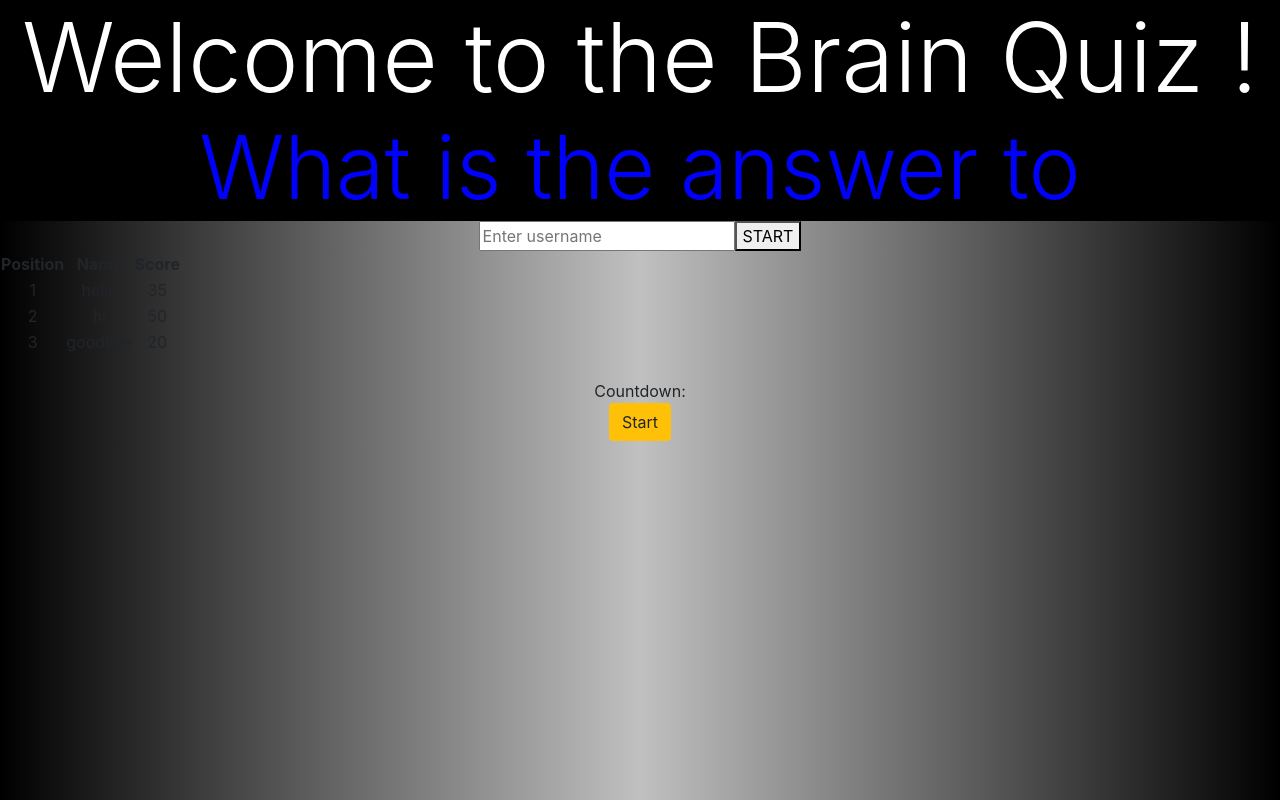
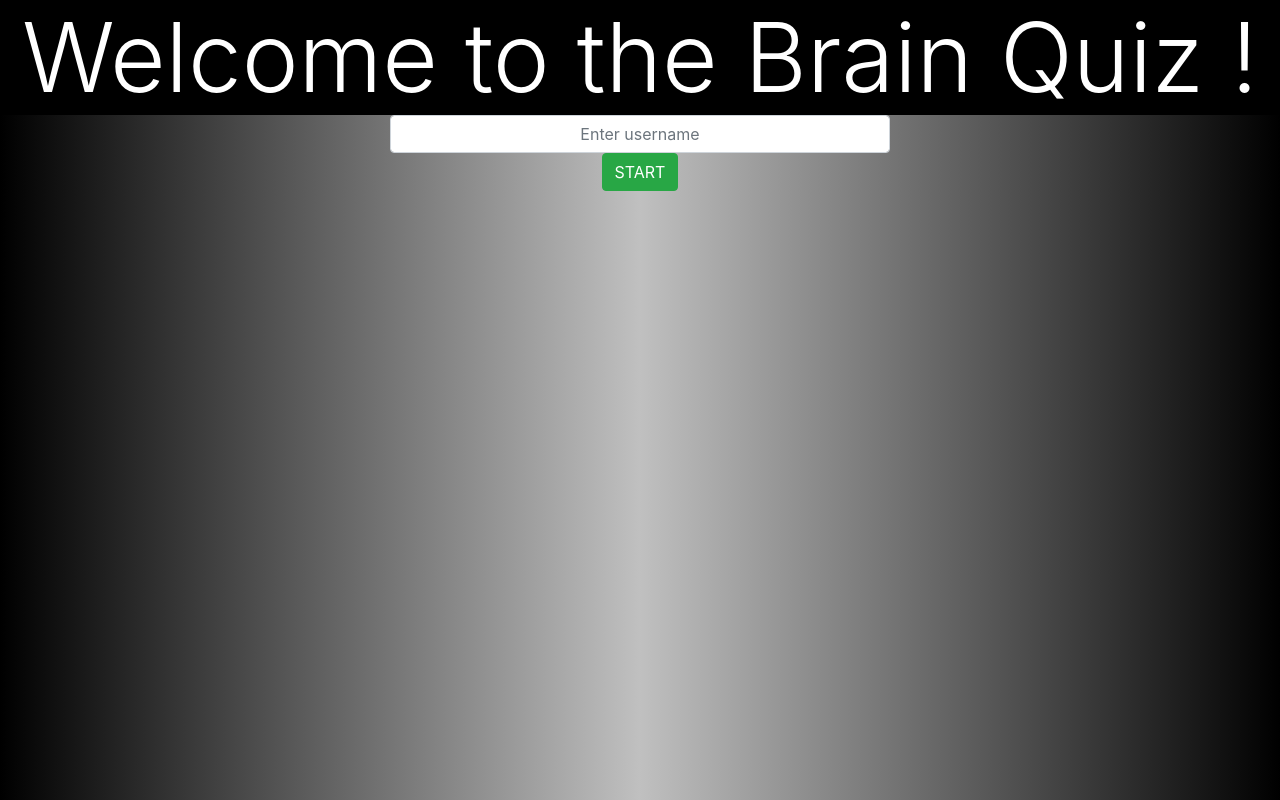
Before and after one commit to medbhcampbell/stagingHackathonMarch, a React (Create React App) app in the folder brainquiz/: page / in a window 1280 px wide. Built offline with nearby package versions, Linux system fonts and the light colour scheme.

Commit message:
doesnt post new user, has dummy data for leaderboard

```diff
--- a/brainquiz/src/Addition.tsx
+++ b/brainquiz/src/Addition.tsx
@@ -1,6 +1,8 @@
 import React, { useEffect, useState } from 'react';
 import { AdditionQuestion, checkAnswer, getAdditionQuestion } from './Addition.service';
 import LeaderBoard from './LeaderBoard';
+import { postNewUser } from './LeaderBoard.service';
+import Timer from './timer';
 
 /**
  * Display a heading - y
@@ -59,25 +61,32 @@ export default function Addition() {
             setSubmitted(false);
             setCorrect(false);
         }
-    }, [submitted, correct]);
+
+        // if (ended) {
+        //     postNewUser(username, score);
+        // }
+    }, [submitted, correct, ended]);
 
     return (
         <div className="">
             <h1 className="display-1 dark-bg color-white spacing-around">Welcome to the Brain Quiz{` ${username}`}!</h1>
 
-            <h1 className="display-2 dark-bg color-blue spacing-around">What is the answer to </h1>
+            {running && !ended && <h1 className="display-2 dark-bg color-blue spacing-around">What is the answer to </h1>}
 
             {!running &&
                 <>
                     <input
                         type='text'
                         placeholder='Enter username'
+                        className="form-control margin-50"
                         onChange={(e) => setUsername(e.target.value)}></input>
-                    <button onClick={/*this should start the timer too*/ () => setRunning(true)}>START</button>
+                    <button
+                        className="btn btn-success"
+                        onClick={() => setRunning(true)}>START</button>
                 </>
             }
 
-            {running && question.number1 > 0 &&
+            {running && question.number1 > 0 && !ended &&
                 <>
                     <h2 className="display-3 dark-bg color-gold">{`${question.number1} + ${question.number2}`}</h2>
                     <br></br>
@@ -99,11 +108,17 @@ export default function Addition() {
                     <button className="btn btn-danger " onClick={handleAnswerSubmit}>Submit answer</button>
                     <br></br>
                     { submitted && !correct && <p className="display-3 dark-bg-grad color-gold">Incorrect!</p>}
+                    <Timer myTime={10} endTimer={setEnded}></Timer>
                 </>
             }
 
-            {!running && /*ended &&*/
-                <LeaderBoard></LeaderBoard>}
+            {ended &&
+                <>
+                    <br></br>
+                    <p className="display-4">Your score: {score}</p>
+                    <br/>
+                    <LeaderBoard></LeaderBoard>
+                </>}
 
             <br></br>
         </div>
--- a/brainquiz/src/App.tsx
+++ b/brainquiz/src/App.tsx
@@ -28,7 +28,6 @@ function App() {
       <Addition></Addition>
     </div>
     </body>
-    <Timer></Timer>
     </div>
   );
 }
--- a/brainquiz/src/LeaderBoard.service.ts
+++ b/brainquiz/src/LeaderBoard.service.ts
@@ -10,10 +10,16 @@ export function postNewUser(username: string, score: number) {
     }
 }
 
-export function getLeaders(): any {
-    try {
-        axios.get(url);
-    } catch (err) {
-        console.error(err);
-    }
+export async function getLeaders(): Promise<any> {
+    // try {
+    //     return await axios.get(url);
+    // } catch (err) {
+    //     console.error(err);
+    //return null;
+    // }
+    let arr = [{'username': 'hi', 'score': 50},
+            {'username': 'hello', 'score': 35},
+            {'username': 'goodbye', 'score':20}
+        ];
+    return await arr;
 }
--- a/brainquiz/src/LeaderBoard.tsx
+++ b/brainquiz/src/LeaderBoard.tsx
@@ -1,30 +1,45 @@
-import React, { useEffect } from 'react';
+import React, { useEffect, useState } from 'react';
 import { getLeaders } from './LeaderBoard.service';
 
 export default function LeaderBoard() {
 
+    let [leaders, setLeaders] = useState([]);
     //dummy data
-    let leaders = [
-        {'username': 'hello', 'score': 35},
-        {'username': 'hi', 'score': 50},
-        {'username': 'goodbye', 'score':20}
-    ];
+    //let leaders: any = [];
+    // [
+    //     {'username': 'hi', 'score': 50},
+    //     {'username': 'hello', 'score': 35},
+    //     {'username': 'goodbye', 'score':20}
+    // ];
+
+    useEffect(() => {
+        async function callService() {
+            console.log('getting leaderboard');
+            setLeaders(await getLeaders());
+            console.log(JSON.stringify(leaders));
+        }
+
+        if (leaders.length === 0) {
+            callService();
+        }
+    }, [leaders]);
 
     return (
-        <table>
+        <table className="table table-dark">
             <tr>
                 <th>Position</th>
                 <th>Name</th>
                 <th>Score</th>
             </tr>
-            {leaders.map((ele, index) => {
+            {leaders.map((ele: any, index: any) => {
                 return (
-                <tr>
-                    <td>{index + 1}</td>
-                    <td>{ele.username}</td>
-                    <td>{ele.score}</td>
-                </tr>
-            )})}
+                    <tr>
+                        <td>{index + 1}</td>
+                        <td>{ele.username}</td>
+                        <td>{ele.score}</td>
+                    </tr>
+                )
+            })}
         </table>
     )
 }
--- a/brainquiz/src/timer.tsx
+++ b/brainquiz/src/timer.tsx
@@ -9,14 +9,19 @@ export default function Timer(props:any){
         }
     React.useEffect(() => {
         counter > 0 && setTimeout(() => setCounter(counter - 1), 1000);
+
+        if(counter === 0) {
+          props.endTimer(true);
+        }
+
       }, [counter]);
       return (
         <div className="App">
           <div>Countdown: {counter}</div>
 
-    <div className="">
+    {/* <div className="">
       <button className="btn btn-warning" onClick={resetCounter}>Start</button>
-      </div>
+      </div> */}
         </div>
       );
     }
```
